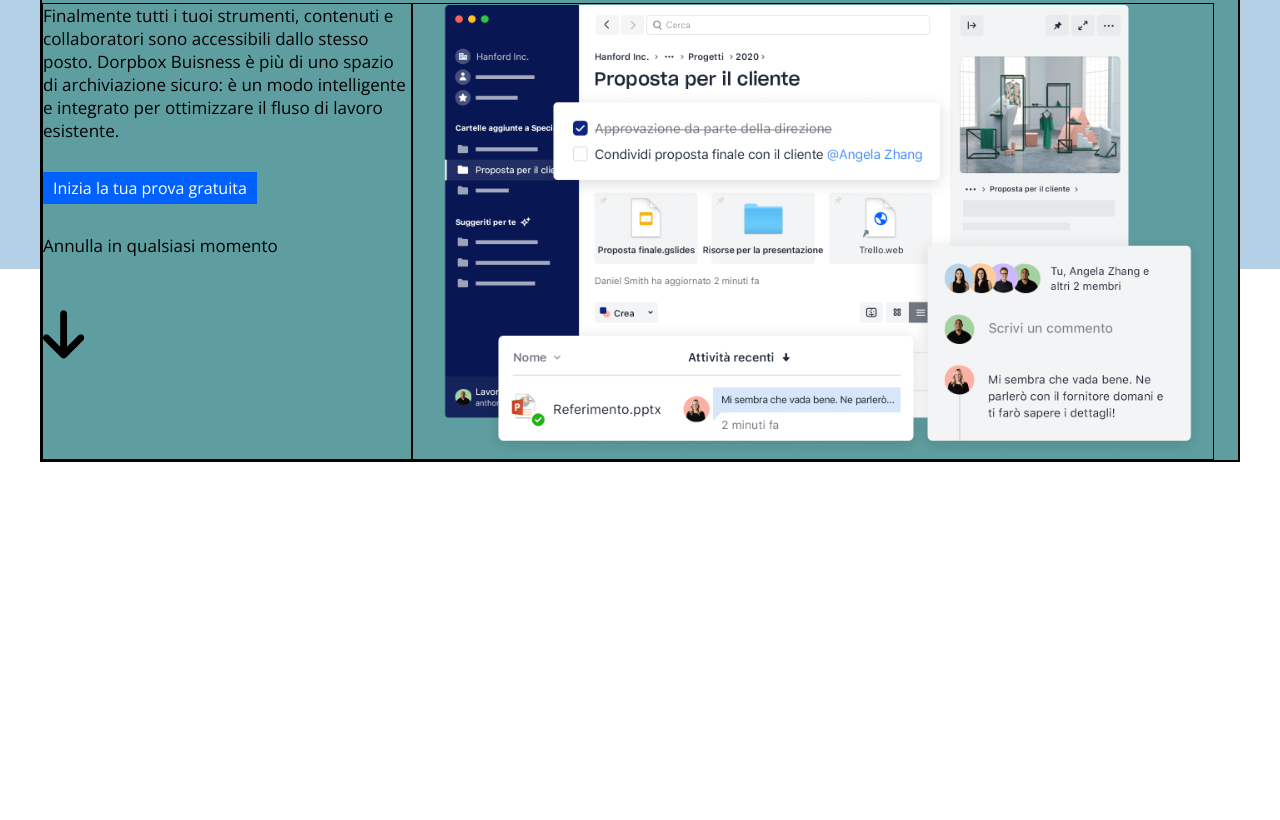
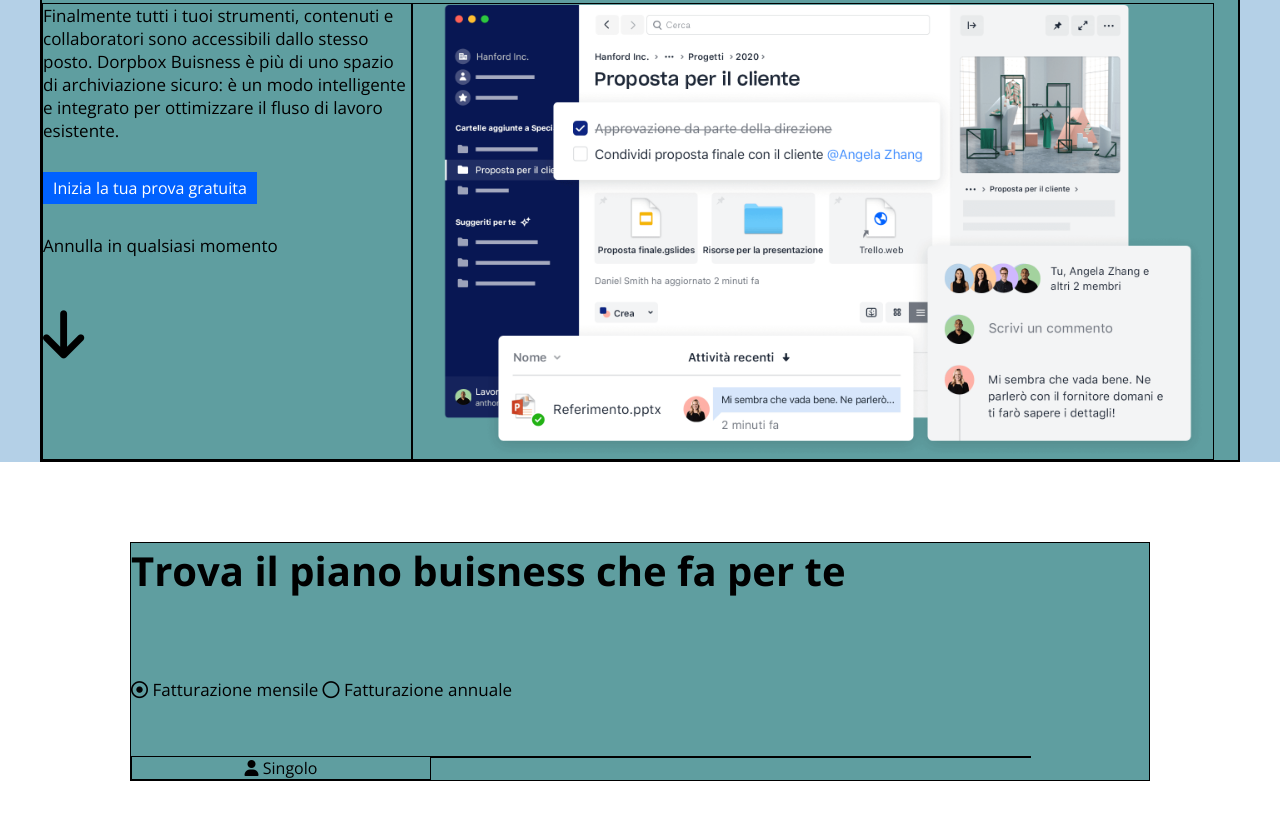
Before and after one commit to Oltion-Koceku/htmlcss-dropbox, a plain HTML site: page index.html in a window 1280 px wide. Shown: the part 354-1174 px from the top of the page. Before the commit the page ends 816 px from the top, so only its background shows below. Drawn offline with nearby package versions, Linux system fonts and the light colour scheme.

Commit message:
[add]add section piano

```diff
--- a/assets/style/style.css
+++ b/assets/style/style.css
@@ -27,6 +27,10 @@ body {
   font-family: 'Open Sans', 'Helvetica Neue', sans-serif;
 }
 
+main{
+  padding-top: 80px;
+}
+
 .container-grande {
   max-width: 1200px;
   margin: 0 auto;
@@ -38,7 +42,12 @@ body {
 }
 
 .container-sponsor {
-  max-width: 120px;
+  max-width: 530px;
+  margin: 0 auto;
+}
+
+.container-abbonamenti{
+max-width: 240px;
 margin: 0 auto;
 }
 
@@ -75,6 +84,10 @@ h1{
 font-size: 79px;
 }
 
+h2{
+font-size: 40px;
+}
+
 p{
 font-size: 17px;
 }
@@ -84,13 +97,9 @@ header .top-bar {
   height: 80px;
   justify-content: space-between;
   align-items: center;
-  /* position: fixed; */
+  position: fixed;
   width: 100%;
   z-index: 999;
-}
-
-header .top-bar .inizia .button1 {
-  display: flex;
 }
 
 header .top-bar .info nav ul li a,
@@ -106,18 +115,15 @@ header .top-bar .inizia .button1 {
   margin-right: 20px;
 }
 
-header .top-bar .inizia .button1 a {
-  color: white;
-}
-
 .logo {
   margin-right: 50px;
   margin-left: 25px;
 }
 
 /* Main */
+/* hero */
 section.hero{
-height: calc(100vh - 257px);
+  /* height: calc(100vh - 257px); */
   background-color: var(--hero-porta);
 }
 .hero .container-grande .titolo{
@@ -143,4 +149,28 @@ width: 800px;
   font-size: 55px;
   padding-top: 50px;
 }
+/* /hero */
+/* piano */
+.piano .container-piccolo,
+.fatturazione{
+margin-top: 80px;
+margin-bottom: 55px;
+}
+
+.piano .container-piccolo .abbonamento{
+
+}
+.singolo,
+.team,
+.azienda{
+width: 300px;
+}
+.nome-abbonamento{
+justify-content: center;
+text-align: center;
+width: 300px;
+border: 1px solid black;
+}
+/* /piano */
+
 /* Footer */
--- a/index.html
+++ b/index.html
@@ -34,7 +34,7 @@
         </nav>
       </div>
       <!-- inizia -->
-      <div class="inizia ">
+      <div class="inizia d-flex">
         <div class="inline-block">
           <nav class="d-flex">
             <ul class="d-flex">
@@ -44,7 +44,9 @@
             </ul>
           </nav>
         </div>
-        <div class="button1 inline-block"><a href="#">Inizia</a></div>
+        <div class="button1 inline-block">
+          <a href="#">Inizia</a>
+        </div>
       </div>
     </div>
 
@@ -79,6 +81,44 @@
           </div>
         </div>
     </section>
+      <!-- /hero -->
+      <!-- piano -->
+      <section class="piano">
+        <div class="container-piccolo debug">
+          <div class="titolo-piano">
+            <h2>Trova il piano buisness che fa per te</h2>
+          </div>
+          <!-- fatturazione -->
+          <div class="fatturazione">
+            <div class="mensile inline-block">
+              <p><i class="fa-regular fa-circle-dot"></i> Fatturazione mensile</p>
+            </div>
+            <div class="annuale inline-block">
+              <p><i class="fa-regular fa-circle"></i> Fatturazione annuale</p>
+            </div>
+          </div>
+          <!-- abbonamenti -->
+          <div class="abbonamento d-flex">
+            <div class="singolo">
+              <div class="nome-abbonamento"><i class="fa-solid fa-user"></i>
+                Singolo
+              </div>
+              <div class="contenuto-abbonamento d-flex">
+                <div class="container-abbonamenti"></div>
+              </div>
+            </div>
+            <div class="team">
+              <div class="nome-abbonamento d-flex"></div>
+
+            </div>
+            <div class="azienda">
+              <div class="nome-abbonamento d-flex"></div>
+
+            </div>
+          </div>
+        </div>
+      </section>
+      <!-- /piano -->
   </main>
   <footer></footer>
 </body>
```
Lines whose indentation alone changed are shown as unchanged.
